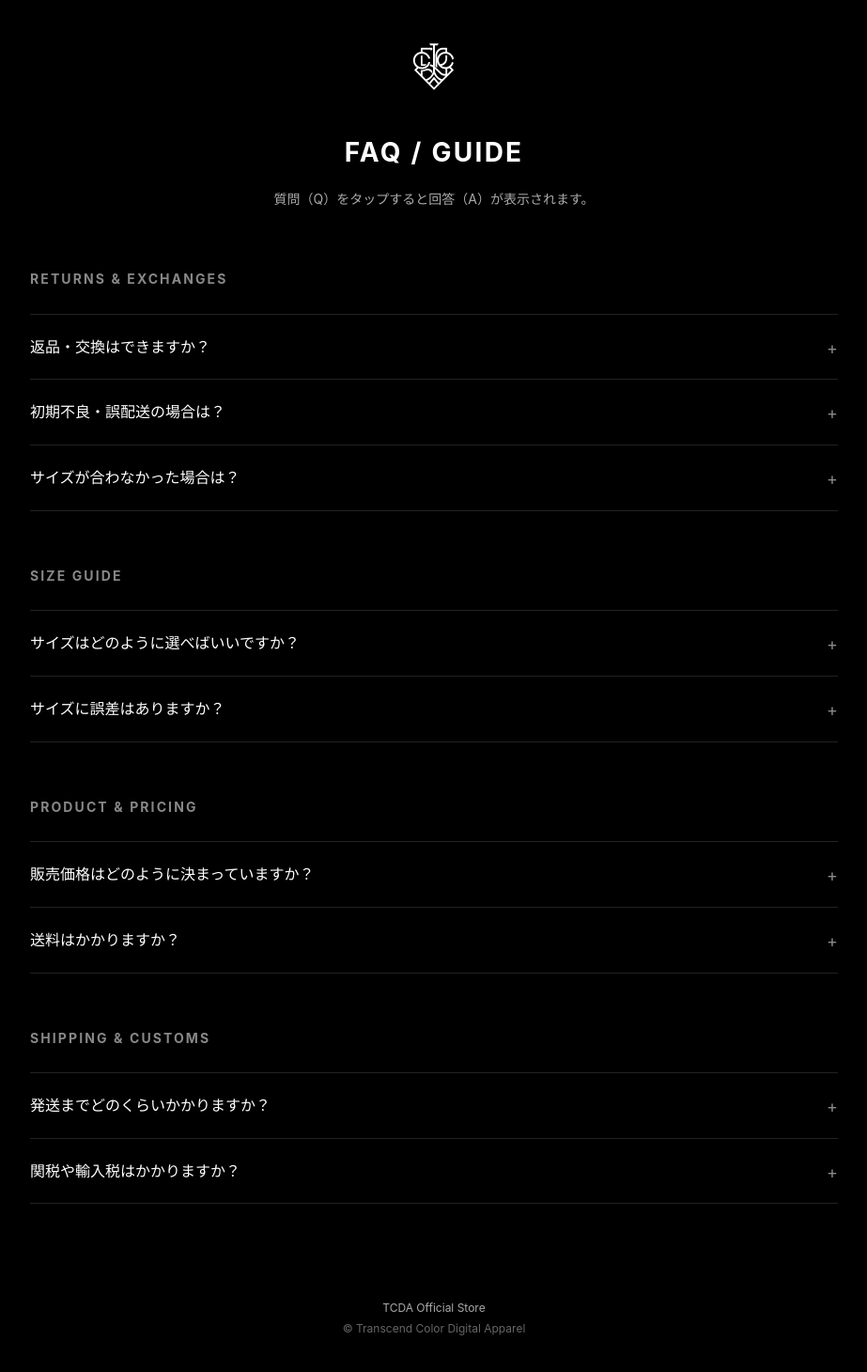
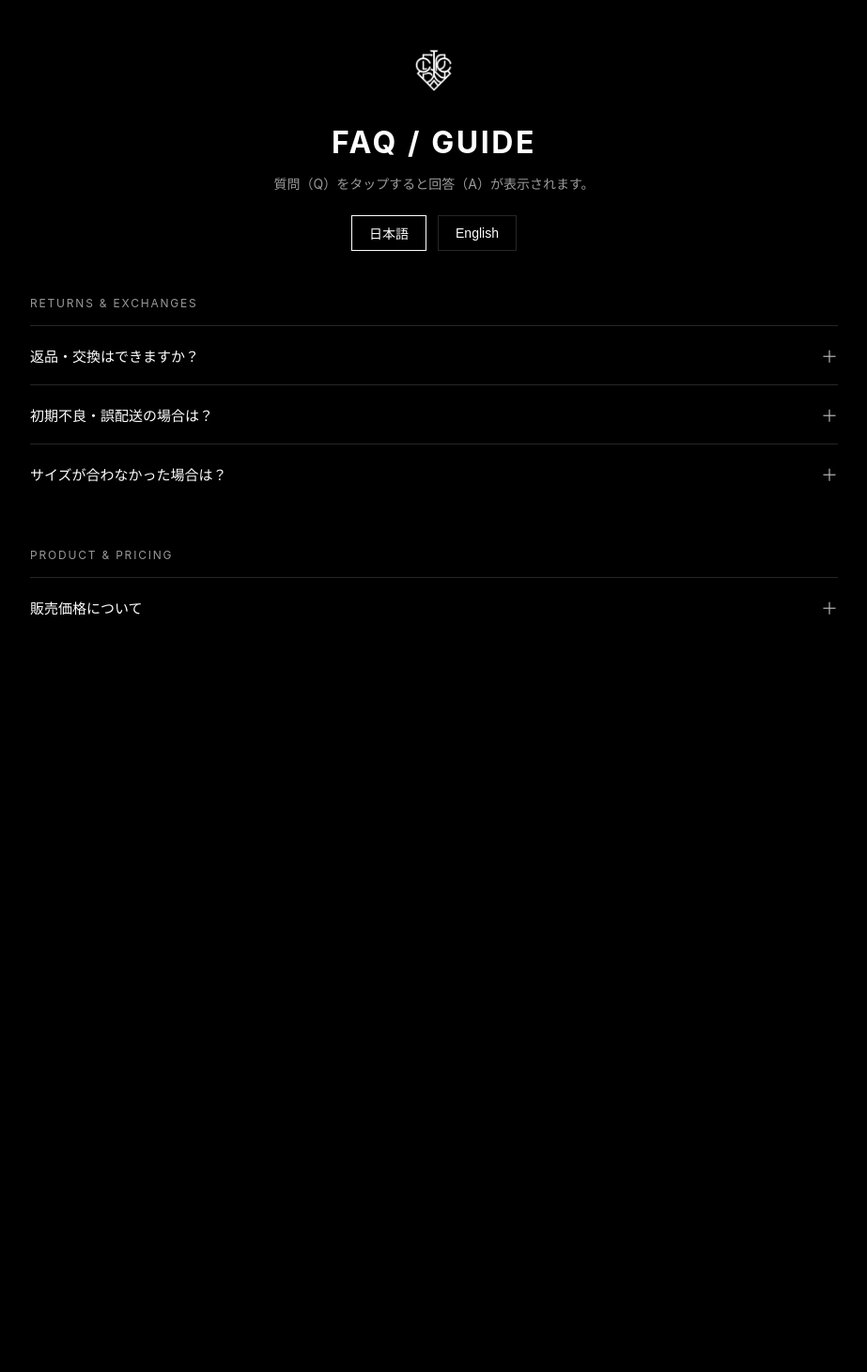
Before and after one commit to TCDASHOP/TCDA-FAQ, a plain HTML site: page index.html in a window 1280 px wide. Shown: the whole page at 94% size, without its empty margins (178-1101 px from the left). After the commit the page ends 805 px from the top, so only its background shows below. Drawn offline with Linux system fonts and the light colour scheme.

Commit message:
Update index.html

```diff
--- a/index.html
+++ b/index.html
@@ -6,219 +6,270 @@
 <title>FAQ / GUIDE | TCDA</title>
 
 <style>
+:root {
+  --bg: #000;
+  --fg: #fff;
+  --line: rgba(255,255,255,0.15);
+  --muted: rgba(255,255,255,0.6);
+}
+
 * {
   box-sizing: border-box;
-      margin: 0;
-      padding: 0;
 }
 
 body {
-      background: #000;
-      color: #fff;
-      font-family: -apple-system, BlinkMacSystemFont, "Helvetica Neue",
-        "Segoe UI", "Hiragino Kaku Gothic ProN", "Yu Gothic", sans-serif;
-      line-height: 1.8;
+  margin: 0;
+  background: var(--bg);
+  color: var(--fg);
+  font-family: -apple-system, BlinkMacSystemFont, "Segoe UI",
+               Roboto, "Helvetica Neue", Arial, sans-serif;
 }
 
 .container {
   max-width: 900px;
   margin: 0 auto;
-      padding: 40px 20px 80px;
+  padding: 48px 20px 80px;
 }
 
-    header {
+.logo {
   text-align: center;
-      margin-bottom: 60px;
-    }
-
-    header img {
-      width: 64px;
   margin-bottom: 24px;
 }
 
-    header h1 {
-      font-size: 28px;
-      letter-spacing: 0.08em;
-      margin-bottom: 12px;
+.logo img {
+  width: 56px;
+  height: auto;
 }
 
-    header p {
-      font-size: 14px;
-      color: #aaa;
+h1 {
+  text-align: center;
+  font-size: 32px;
+  letter-spacing: 0.08em;
+  margin-bottom: 8px;
 }
 
-    section {
-      margin-top: 56px;
-    }
-
-    section h2 {
+.lead {
+  text-align: center;
   font-size: 14px;
-      letter-spacing: 0.15em;
-      color: #888;
+  color: var(--muted);
   margin-bottom: 24px;
 }
 
-    .faq-item {
-      border-top: 1px solid #222;
+/* language switch */
+.lang-switch {
+  display: flex;
+  justify-content: center;
+  gap: 12px;
+  margin-bottom: 48px;
 }
 
-    .faq-item:last-child {
-      border-bottom: 1px solid #222;
-    }
-
-    .faq-question {
-      padding: 20px 0;
+.lang-switch button {
+  background: none;
+  border: 1px solid var(--line);
+  color: var(--fg);
+  padding: 8px 18px;
   cursor: pointer;
-      position: relative;
-    }
-
-    .faq-question::after {
-      content: "+";
-      position: absolute;
-      right: 0;
-      top: 20px;
-      color: #888;
-      font-size: 18px;
-    }
-
-    .faq-item.open .faq-question::after {
-      content: "−";
-    }
-
-    .faq-answer {
-      display: none;
-      padding: 0 0 24px;
-      color: #ccc;
   font-size: 14px;
 }
 
-    .faq-item.open .faq-answer {
+.lang-switch button.active {
+  border-color: var(--fg);
+}
+
+/* sections */
+.section {
+  margin-bottom: 48px;
+}
+
+.section-title {
+  font-size: 12px;
+  letter-spacing: 0.15em;
+  color: var(--muted);
+  margin-bottom: 16px;
+}
+
+/* faq */
+.faq-item {
+  border-top: 1px solid var(--line);
+}
+
+.faq-q {
+  display: flex;
+  justify-content: space-between;
+  align-items: center;
+  padding: 18px 0;
+  cursor: pointer;
+}
+
+.faq-q span {
+  font-size: 15px;
+}
+
+.faq-q .icon {
+  font-size: 18px;
+  opacity: 0.7;
+}
+
+.faq-a {
+  display: none;
+  padding-bottom: 18px;
+  font-size: 14px;
+  line-height: 1.8;
+  color: var(--muted);
+}
+
+.faq-item.open .faq-a {
   display: block;
 }
 
-    footer {
-      margin-top: 100px;
-      text-align: center;
-      font-size: 12px;
-      color: #666;
+.faq-item.open .icon {
+  transform: rotate(45deg);
 }
 
-    footer a {
-      color: #aaa;
-      text-decoration: none;
+/* language control */
+[data-lang] {
+  display: none;
 }
 
-    footer a:hover {
-      text-decoration: underline;
+[data-lang].active {
+  display: block;
 }
 </style>
 </head>
 
 <body>
 <div class="container">
-    <header>
-      <img src="LOGO.png" alt="TCDA Logo" />
+
+  <div class="logo">
+    <img src="LOGO.png" alt="TCDA logo">
+  </div>
+
   <h1>FAQ / GUIDE</h1>
-      <p>質問（Q）をタップすると回答（A）が表示されます。</p>
-    </header>
+  <p class="lead">質問（Q）をタップすると回答（A）が表示されます。</p>
 
-    <!-- RETURNS & EXCHANGES -->
-    <section>
-      <h2>RETURNS & EXCHANGES</h2>
+  <!-- language switch -->
+  <div class="lang-switch">
+    <button id="btn-ja" class="active">日本語</button>
+    <button id="btn-en">English</button>
+  </div>
+
+  <!-- ================= 日本語 ================= -->
+  <div data-lang="ja" class="active">
+
+    <div class="section">
+      <div class="section-title">RETURNS & EXCHANGES</div>
 
       <div class="faq-item">
-        <div class="faq-question">返品・交換はできますか？</div>
-        <div class="faq-answer">
-          当店の商品はすべて受注生産のため、お客様都合による返品・交換はお受けしておりません。
+        <div class="faq-q"><span>返品・交換はできますか？</span><span class="icon">＋</span></div>
+        <div class="faq-a">
+          当ショップの商品はすべてご注文後に制作されるオンデマンド生産のため、
+          お客様都合による返品・交換はお受けしておりません。
         </div>
       </div>
 
       <div class="faq-item">
-        <div class="faq-question">初期不良・誤配送の場合は？</div>
-        <div class="faq-answer">
-          商品到着後7日以内にご連絡ください。内容を確認のうえ、無償で交換または再製作にて対応いたします。
+        <div class="faq-q"><span>初期不良・誤配送の場合は？</span><span class="icon">＋</span></div>
+        <div class="faq-a">
+          商品に不備があった場合は、商品到着後7日以内に
+          お問い合わせフォームよりご連絡ください。確認後、対応いたします。
         </div>
       </div>
 
       <div class="faq-item">
-        <div class="faq-question">サイズが合わなかった場合は？</div>
-        <div class="faq-answer">
-          サイズ違いによる交換は承っておりません。必ずサイズガイドをご確認のうえご注文ください。
+        <div class="faq-q"><span>サイズが合わなかった場合は？</span><span class="icon">＋</span></div>
+        <div class="faq-a">
+          サイズ間違いによる交換はお受けしておりません。
+          必ずサイズガイドをご確認の上ご注文ください。
         </div>
       </div>
-    </section>
+    </div>
 
-    <!-- SIZE GUIDE -->
-    <section>
-      <h2>SIZE GUIDE</h2>
+    <div class="section">
+      <div class="section-title">PRODUCT & PRICING</div>
 
       <div class="faq-item">
-        <div class="faq-question">サイズはどのように選べばいいですか？</div>
-        <div class="faq-answer">
-          商品ページのサイズ表をご確認ください。身幅（平置き）×2が仕上がり胸囲の目安です。
+        <div class="faq-q"><span>販売価格について</span><span class="icon">＋</span></div>
+        <div class="faq-a">
+          表示価格には商品代金が含まれており、送料は当ショップが負担しています。
+          関税・輸入税が発生した場合は、お住まいの国の規定に基づき
+          お客様のご負担となる場合があります。
+        </div>
+      </div>
+    </div>
+
+  </div>
+
+  <!-- ================= English ================= -->
+  <div data-lang="en">
+
+    <div class="section">
+      <div class="section-title">RETURNS & EXCHANGES</div>
+
+      <div class="faq-item">
+        <div class="faq-q"><span>Can I return or exchange my item?</span><span class="icon">＋</span></div>
+        <div class="faq-a">
+          All items are made to order. We do not accept returns or exchanges
+          due to customer preference.
         </div>
       </div>
 
       <div class="faq-item">
-        <div class="faq-question">サイズに誤差はありますか？</div>
-        <div class="faq-answer">
-          製造工程上、±1〜2cm程度の個体差が生じる場合があります。
-        </div>
-      </div>
-    </section>
-
-    <!-- PRODUCT & PRICE -->
-    <section>
-      <h2>PRODUCT & PRICING</h2>
-
-      <div class="faq-item">
-        <div class="faq-question">販売価格はどのように決まっていますか？</div>
-        <div class="faq-answer">
-          デザイン制作費、素材、印刷、国際配送コストを含めた適正価格で設定しています。
+        <div class="faq-q"><span>What if my item is defective or incorrect?</span><span class="icon">＋</span></div>
+        <div class="faq-a">
+          Please contact us within 7 days of delivery.
+          We will review the issue and provide assistance.
         </div>
       </div>
 
       <div class="faq-item">
-        <div class="faq-question">送料はかかりますか？</div>
-        <div class="faq-answer">
-          当ショップでは送料はすべて無料です。
+        <div class="faq-q"><span>Can I exchange for a different size?</span><span class="icon">＋</span></div>
+        <div class="faq-a">
+          Size-related exchanges are not accepted.
+          Please review the size guide carefully before ordering.
         </div>
-      </div>
-    </section>
-
-    <!-- SHIPPING & CUSTOMS -->
-    <section>
-      <h2>SHIPPING & CUSTOMS</h2>
-
-      <div class="faq-item">
-        <div class="faq-question">発送までどのくらいかかりますか？</div>
-        <div class="faq-answer">
-          製作に2〜7営業日、その後発送となります。配送日数は地域により異なります。
       </div>
     </div>
 
+    <div class="section">
+      <div class="section-title">PRODUCT & PRICING</div>
+
       <div class="faq-item">
-        <div class="faq-question">関税や輸入税はかかりますか？</div>
-        <div class="faq-answer">
-          国や地域によっては関税・輸入税が発生する場合があります。その場合はお客様負担となります。
+        <div class="faq-q"><span>About pricing</span><span class="icon">＋</span></div>
+        <div class="faq-a">
+          Prices include the product cost. Shipping is covered by our shop.
+          Customs duties or import taxes may apply depending on your country.
         </div>
       </div>
-    </section>
+    </div>
 
-    <footer>
-      <p>
-        <a href="https://www.tcda.shop/" target="_blank">TCDA Official Store</a><br />
-        © Transcend Color Digital Apparel
-      </p>
-    </footer>
+  </div>
+
 </div>
 
 <script>
-    document.querySelectorAll(".faq-question").forEach((q) => {
-      q.addEventListener("click", () => {
-        q.parentElement.classList.toggle("open");
+/* FAQ toggle */
+document.querySelectorAll('.faq-q').forEach(q => {
+  q.addEventListener('click', () => {
+    q.parentElement.classList.toggle('open');
   });
 });
+
+/* language switch */
+const btnJa = document.getElementById('btn-ja');
+const btnEn = document.getElementById('btn-en');
+const blocks = document.querySelectorAll('[data-lang]');
+
+function switchLang(lang) {
+  blocks.forEach(b => {
+    b.classList.toggle('active', b.dataset.lang === lang);
+  });
+  btnJa.classList.toggle('active', lang === 'ja');
+  btnEn.classList.toggle('active', lang === 'en');
+}
+
+btnJa.onclick = () => switchLang('ja');
+btnEn.onclick = () => switchLang('en');
 </script>
+
 </body>
 </html>
```
Lines whose indentation alone changed are shown as unchanged.
